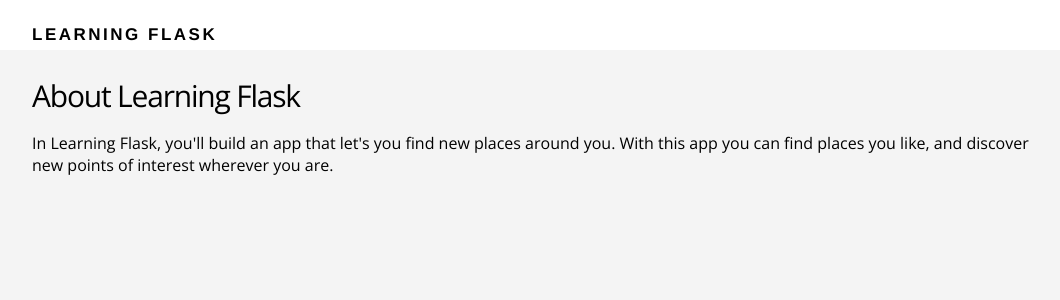
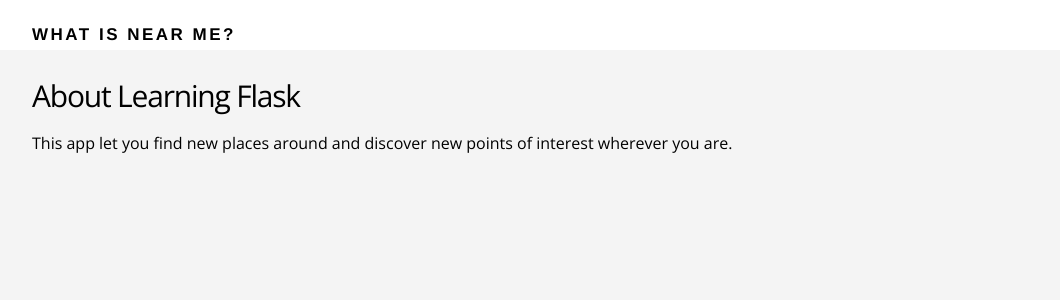
Before and after one commit to atillaguzel/flask-basics, a Flask app: page /about in a window 1280 px wide. Shown: the top 300 px of the page, without its empty margins (108-1168 px from the left). Run offline with Flask 2, Linux system fonts and the light colour scheme; some libraries are stand-ins or nearby versions.

Commit message:
Minor changes

```diff
--- a/routes.py
+++ b/routes.py
@@ -76,7 +76,7 @@ def home():
   form = AddressForm()
 
   places = []
-  my_coordinates = (37.4221, -122.0844)
+  my_coordinates = (51.426017, -0.336140)
 
   if request.method == 'POST':
     if form.validate() == False:
--- a/templates/about.html
+++ b/templates/about.html
@@ -5,7 +5,7 @@
     <div class="container">
 
     <h2>About Learning Flask</h2>
-    <p>In Learning Flask, you'll build an app that let's you find new places around you. With this app you can find places you like, and discover new points of interest wherever you are.</p>
+    <p>This app let you find new places around and discover new points of interest wherever you are.</p>
 
     </div>
   </main>
--- a/templates/layout.html
+++ b/templates/layout.html
@@ -14,7 +14,7 @@
   <body>
     <header>
       <div class="container">
-        <h1 class="title">Learning Flask</h1>
+        <h1 class="title">What is near me?</h1>
       </div>
     </header>
 
```
